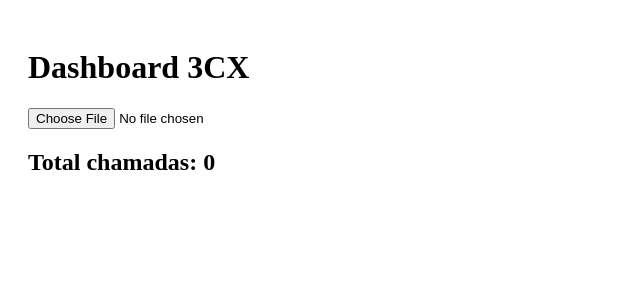
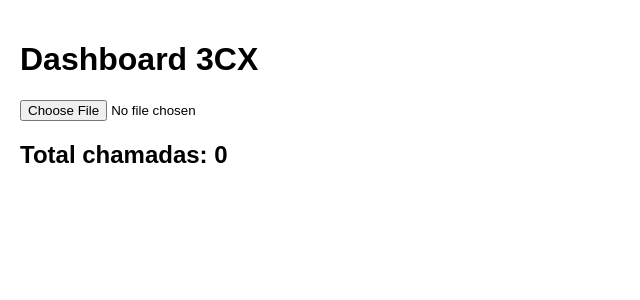
Before and after one commit to thiagotgl/3cxdashboard, a Next.js app: page / in a window 1280 px wide. Shown: the top 300 px of the page, without its empty margins (0-640 px from the left). Built offline with nearby package versions, Linux system fonts and the light colour scheme.

Commit message:
Create RootLayout component with metadata for dashboard

```diff
--- /dev/null
+++ b/app/layout.tsx
@@ -0,0 +1,18 @@
+export const metadata = {
+  title: "3CX Dashboard",
+  description: "Dashboard de relatórios CDR",
+};
+
+export default function RootLayout({
+  children,
+}: {
+  children: React.ReactNode;
+}) {
+  return (
+    <html lang="pt-BR">
+      <body style={{ margin: 0, fontFamily: "Arial, sans-serif" }}>
+        {children}
+      </body>
+    </html>
+  );
+}
```
